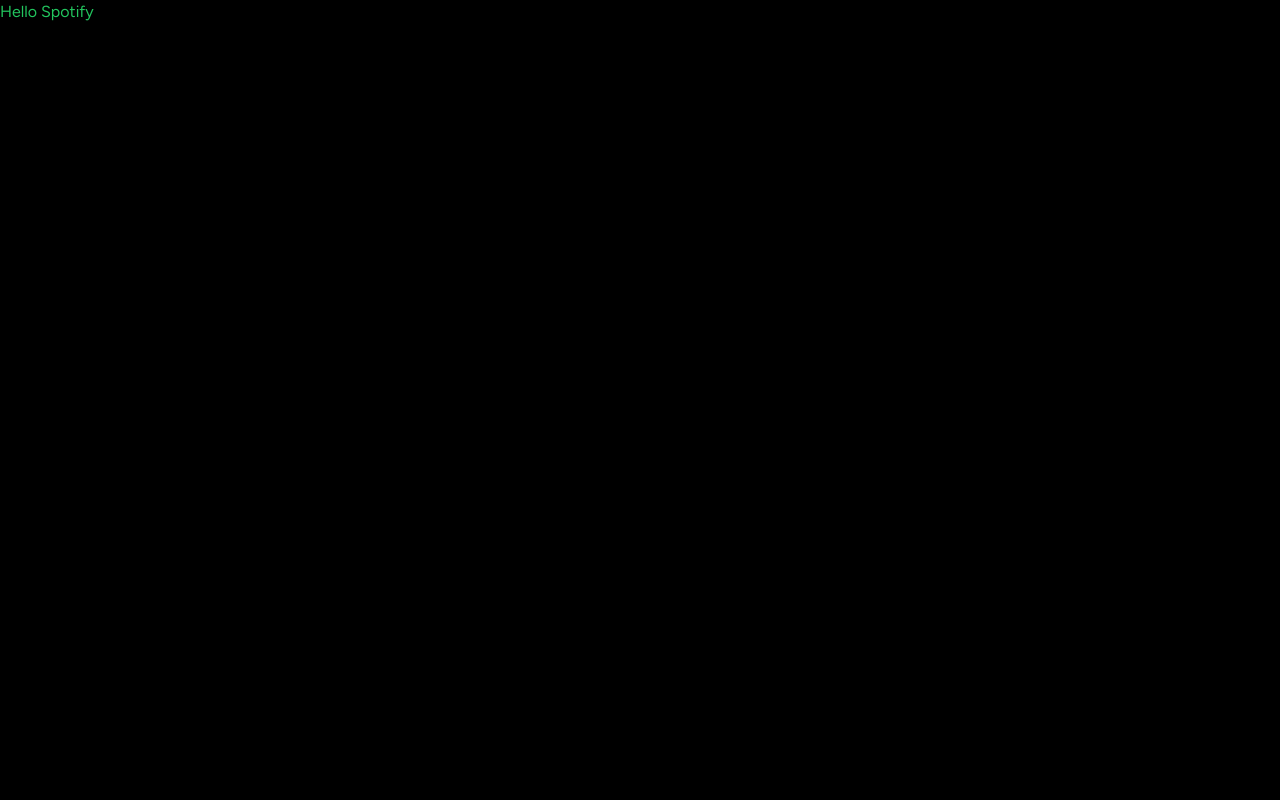
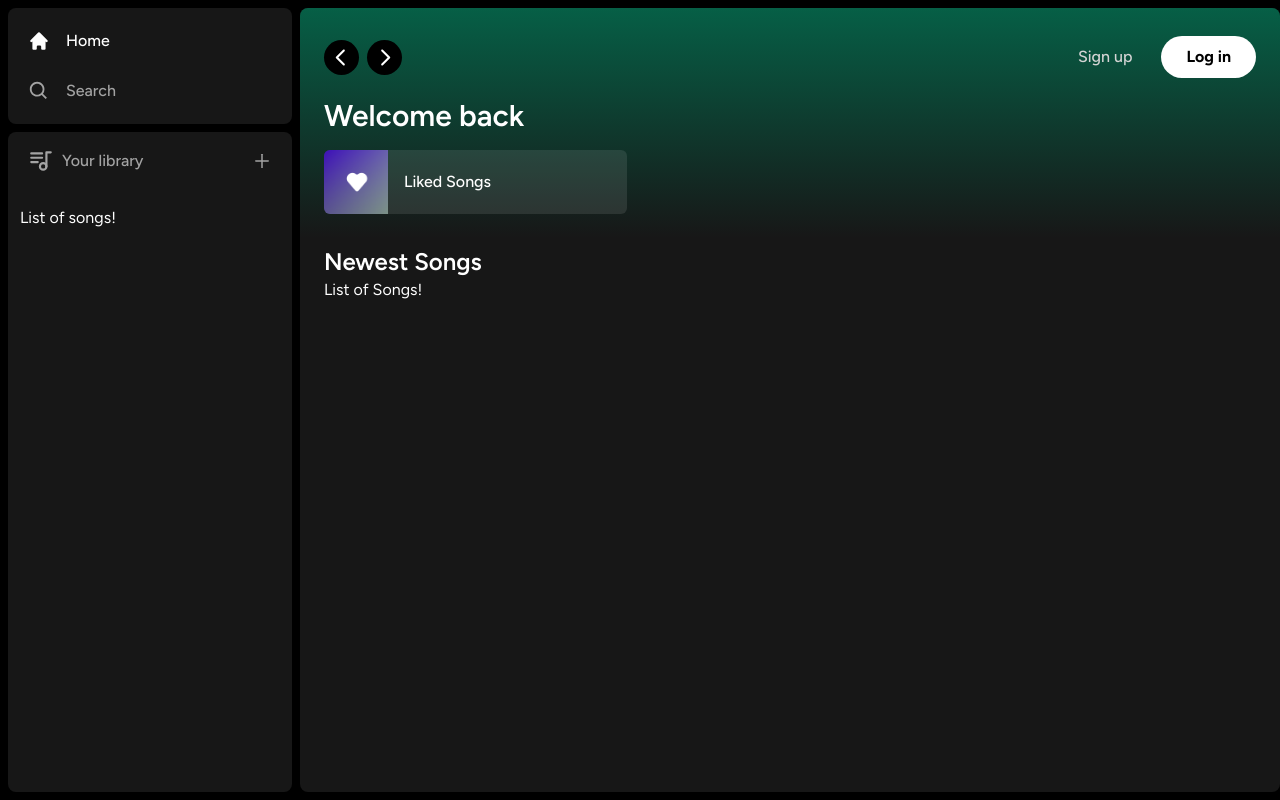
Before and after one commit to dbenfouzari/spotify-clone, a Next.js app: page / in a window 1280 px wide. Built offline with nearby package versions, Linux system fonts and the light colour scheme.

Commit message:
Finished layout

```diff
--- a/app/(site)/page.tsx
+++ b/app/(site)/page.tsx
@@ -1,3 +1,26 @@
+import Header from "@/components/header";
+import ListItem from "@/components/list-item";
+
 export default function Home() {
-  return <div className="text-green-500">Hello Spotify</div>;
+  return (
+    <div className="bg-neutral-900 rounded-lg h-full w-full overflow-hidden overflow-y-auto">
+      <Header>
+        <div className="mb-2">
+          <h1 className="text-white text-3xl font-semibold">Welcome back</h1>
+        </div>
+
+        <div className="grid grid-cols-1 sm:grid-cols-2 xl:grid-cols-3 2xl:grid-cols-4 gap-3 mt-4">
+          <ListItem image="/images/liked.png" name="Liked Songs" href="liked" />
+        </div>
+      </Header>
+
+      <div className="mt-2 mb-7 px-6">
+        <div className="flex justify-between items-center">
+          <h1 className="text-white text-2xl font-semibold">Newest Songs</h1>
+        </div>
+
+        <div>List of Songs!</div>
+      </div>
+    </div>
+  );
 }
--- a/app/layout.tsx
+++ b/app/layout.tsx
@@ -1,5 +1,6 @@
 import "./globals.css";
 import { Figtree } from "next/font/google";
+import Sidebar from "@/components/sidebar";
 
 const font = Figtree({ subsets: ["latin"] });
 
@@ -15,7 +16,9 @@
 }) {
   return (
     <html lang="en">
-      <body className={font.className}>{children}</body>
+      <body className={font.className}>
+        <Sidebar>{children}</Sidebar>
+      </body>
     </html>
   );
 }
--- /dev/null
+++ b/components/box.tsx
@@ -0,0 +1,27 @@
+import { PropsWithChildren } from "react";
+import { twMerge } from "tailwind-merge";
+
+export interface BoxProps {
+  className?: string;
+}
+
+export default function Box({
+  children,
+  className,
+}: PropsWithChildren<BoxProps>) {
+  return (
+    <div
+      className={twMerge(
+        `
+          bg-neutral-900
+          rounded-lg
+          h-fit
+          w-full
+        `,
+        className
+      )}
+    >
+      {children}
+    </div>
+  );
+}
--- /dev/null
+++ b/components/button.tsx
@@ -0,0 +1,22 @@
+import { ButtonHTMLAttributes, forwardRef } from "react";
+import { twMerge } from "tailwind-merge";
+
+export interface ButtonProps extends ButtonHTMLAttributes<HTMLButtonElement> {}
+
+const Button = forwardRef<HTMLButtonElement, ButtonProps>(
+  ({ className, type = "button", ...props }, ref) => (
+    <button
+      {...props}
+      ref={ref}
+      type={type}
+      className={twMerge(
+        "w-full rounded-full bg-green-500 border border-transparent px-3 py-3 disabled:cursor-not-allowed disabled:opacity-50 text-black font-bold hover:opacity-75 transition",
+        className
+      )}
+    />
+  )
+);
+
+Button.displayName = "Button";
+
+export default Button;
--- /dev/null
+++ b/components/header.tsx
@@ -0,0 +1,82 @@
+"use client";
+
+import { useRouter } from "next/navigation";
+import { PropsWithChildren, useCallback } from "react";
+import { BiSearch } from "react-icons/bi";
+import { HiHome } from "react-icons/hi";
+import { RxCaretLeft, RxCaretRight } from "react-icons/rx";
+import { twMerge } from "tailwind-merge";
+import Button from "./button";
+
+export interface HeaderProps {
+  className?: string;
+}
+
+export default function Header({
+  className,
+  children,
+}: PropsWithChildren<HeaderProps>) {
+  const router = useRouter();
+
+  const handleLogout = useCallback(() => {
+    // handle logout in the future
+  }, []);
+
+  return (
+    <div
+      className={twMerge(
+        "h-fit bg-gradient-to-b from-emerald-800 p-6",
+        className
+      )}
+    >
+      <div className="w-full mb-4 flex items-center justify-between">
+        <div className="hidden md:flex gap-x-2 items-center">
+          <button
+            onClick={() => router.back()}
+            className="rounded-full bg-black flex items-center justify-center hover:opacity-75 transition"
+          >
+            <RxCaretLeft size={35} className="text-white" />
+          </button>
+
+          <button
+            onClick={() => router.forward()}
+            className="rounded-full bg-black flex items-center justify-center hover:opacity-75 transition"
+          >
+            <RxCaretRight size={35} className="text-white" />
+          </button>
+        </div>
+
+        <div className="flex md:hidden gap-x-2 items-center">
+          <button className="rounded-full p-2 bg-white flex items-center justify-center hover:opacity-75 transition">
+            <HiHome className="text-black" size={20} />
+          </button>
+
+          <button className="rounded-full p-2 bg-white flex items-center justify-center hover:opacity-75 transition">
+            <BiSearch className="text-black" size={20} />
+          </button>
+        </div>
+
+        <div className="flex justify-between items-center gap-x-4">
+          <>
+            <div>
+              <Button
+                className="bg-transparent text-neutral-300 font-medium"
+                onClick={() => {}}
+              >
+                Sign up
+              </Button>
+            </div>
+
+            <div>
+              <Button className="bg-white px-6 py-2" onClick={() => {}}>
+                Log in
+              </Button>
+            </div>
+          </>
+        </div>
+      </div>
+
+      {children}
+    </div>
+  );
+}
--- /dev/null
+++ b/components/library.tsx
@@ -0,0 +1,30 @@
+"use client";
+
+import { useCallback } from "react";
+import { AiOutlinePlus } from "react-icons/ai";
+import { TbPlaylist } from "react-icons/tb";
+
+export default function Library() {
+  const handleClick = useCallback(() => {
+    // handle upload later
+  }, []);
+
+  return (
+    <div className="flex flex-col">
+      <div className="flex items-center justify-between px-5 py-4">
+        <div className="inline-flex items-center gap-x-2">
+          <TbPlaylist size={26} className="text-neutral-400" />
+          <p className="text-neutral-400 font-medium text-md">Your library</p>
+        </div>
+
+        <AiOutlinePlus
+          onClick={handleClick}
+          size={20}
+          className="text-neutral-400 cursor-pointer hover:text-white transition"
+        />
+      </div>
+
+      <div className="flex flex-col gap-y-2 mt-4 px-3">List of songs!</div>
+    </div>
+  );
+}
--- /dev/null
+++ b/components/list-item.tsx
@@ -0,0 +1,66 @@
+"use client";
+
+import Image from "next/image";
+import { useRouter } from "next/navigation";
+import { useCallback } from "react";
+import { FaPlay } from "react-icons/fa";
+
+export interface ListItemProps {
+  image: string;
+  name: string;
+  href: string;
+}
+
+export default function ListItem({ image, name, href }: ListItemProps) {
+  const router = useRouter();
+
+  const handleClick = useCallback(() => {
+    // Add authentication before push
+    router.push(href);
+  }, [href, router]);
+
+  return (
+    <button
+      className="
+        relative
+        group
+        flex
+        items-center
+        rounded-md
+        overflow-hidden
+        gap-x-4
+        bg-neutral-100/10
+        hover:bg-neutral-100/20
+        transition
+        pr-4
+      "
+      onClick={handleClick}
+    >
+      <div className="relative min-h-[64px] min-w-[64px]">
+        <Image src={image} className="object-cover" fill alt="Image" />
+      </div>
+
+      <p className="font-medium truncate py-5">{name}</p>
+
+      <div
+        className="
+          absolute
+          transition
+          opacity-0
+          rounded-full
+          flex
+          items-center
+          justify-center
+          bg-green-500
+          p-4
+          drop-shadow-md
+          right-5
+          group-hover:opacity-100
+          hover:scale-110
+        "
+      >
+        <FaPlay className="text-black" />
+      </div>
+    </button>
+  );
+}
--- /dev/null
+++ b/components/sidebar-item.tsx
@@ -0,0 +1,44 @@
+import Link from "next/link";
+import { IconType } from "react-icons";
+import { twMerge } from "tailwind-merge";
+
+export interface SidebarItemProps {
+  icon: IconType;
+  label: string;
+  active?: boolean;
+  href: string;
+}
+
+export default function SidebarItem({
+  icon: Icon,
+  active,
+  label,
+  href,
+}: SidebarItemProps) {
+  return (
+    <Link
+      href={href}
+      className={twMerge(
+        `
+        flex
+        flex-row
+        h-auto
+        items-center
+        w-full
+        gap-x-4
+        text-md
+        font-medium
+        cursor-pointer
+        hover:text-white
+        transition
+        text-neutral-400
+        py-1
+      `,
+        active && "text-white"
+      )}
+    >
+      <Icon size={26} />
+      <p className="truncate w-full">{label}</p>
+    </Link>
+  );
+}
--- /dev/null
+++ b/components/sidebar.tsx
@@ -0,0 +1,62 @@
+"use client";
+
+import { usePathname } from "next/navigation";
+import { PropsWithChildren, useMemo } from "react";
+import { BiSearch } from "react-icons/bi";
+import { HiHome } from "react-icons/hi";
+import Box from "./box";
+import SidebarItem from "./sidebar-item";
+import Library from "@/components/library";
+
+export default function Sidebar({ children }: PropsWithChildren) {
+  const pathname = usePathname();
+
+  const routes = useMemo(
+    () => [
+      {
+        icon: HiHome,
+        label: "Home",
+        active: pathname !== "/search",
+        href: "/",
+      },
+      {
+        icon: BiSearch,
+        label: "Search",
+        active: pathname === "/search",
+        href: "/search",
+      },
+    ],
+    [pathname]
+  );
+
+  return (
+    <div className="flex h-full">
+      <div
+        className="
+          hidden
+          md:flex
+          flex-col
+          gap-y-2
+          bg-black
+          h-full
+          w-[300px]
+          p-2
+        "
+      >
+        <Box>
+          <div className="flex flex-col gap-y-4 px-5 py-4">
+            {routes.map((item) => (
+              <SidebarItem key={item.label} {...item} />
+            ))}
+          </div>
+        </Box>
+
+        <Box className="overflow-y-auto h-full">
+          <Library />
+        </Box>
+      </div>
+
+      <main className="h-full flex-1 overflow-y-auto py-2">{children}</main>
+    </div>
+  );
+}
--- a/package.json
+++ b/package.json
@@ -11,6 +11,8 @@
   "dependencies": {
     "next": "13.4.7",
     "react-dom": "18.2.0",
+    "react-icons": "^4.10.1",
+    "tailwind-merge": "^1.13.2",
     "tailwindcss": "3.3.2"
   },
   "devDependencies": {
```
Also changed, not shown: public/images/liked.png (added), 1 other file (tests, documents, lock files or other folders).
